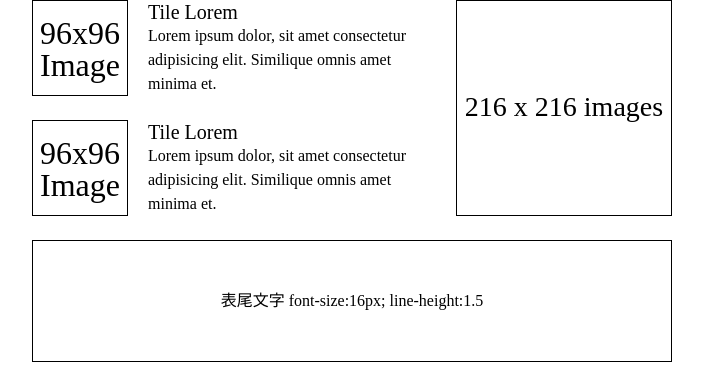
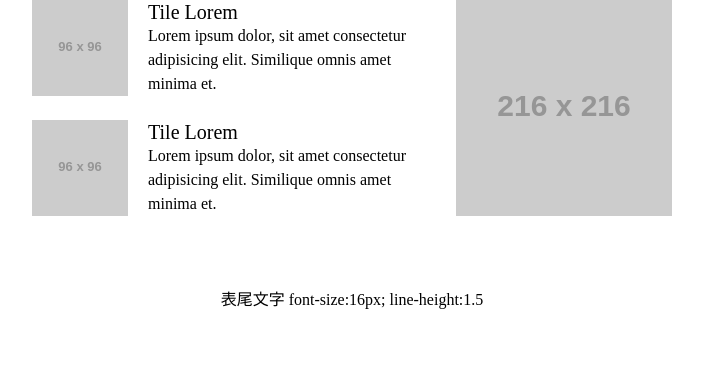
Before and after one commit to kjes9307/WEEK1, a website: page app/index2.html in a window 1280 px wide. Shown: the whole page, without its empty margins (288-991 px from the left). Drawn offline with Linux system fonts and the light colour scheme; placeholder pictures from the web are drawn by us.

Commit message:
fix week1 hw2

```diff
--- a/app/assets/style/index2.scss
+++ b/app/assets/style/index2.scss
@@ -5,6 +5,10 @@
 .container{
     width: 640px;
     margin : 0 auto;
+}
+img{
+    vertical-align: middle;
+    // border : 1px solid black
 }
 .content{
     display: flex;
@@ -35,21 +39,16 @@
 
     }
     .rightContent{
-        width: 216px;
-        height: 216px;
         margin-left: 20px;
-        font-size: 28px;
-        padding-top: 92px;
-        text-align: center;
-        border: 1px solid black;
-
     }
-
 }
 .footer{
-    font-size: 16px;
-    line-height: 1.5;
+
     padding: 48px 0px;
     text-align: center;
-    border: 1px solid black;
+    // border: 1px solid black;
+    p{
+        font-size: 16px;
+        line-height: 1.5;
+    }
 }
--- a/app/index2.html
+++ b/app/index2.html
@@ -11,27 +11,32 @@
     <div class="container">
         <div class="content">
             <div class="leftContent">
-                <div class="justify">
-                    <div class="img">96x96 Image</div>
-                    <div class="description">
+                <ul class="justify">
+                    <li>
+                        <img src="https://fakeimg.pl/96x96/ffffff">
+                    </li>
+
+                    <li class="description">
                         <h2>Tile Lorem</h2>
                         <p>Lorem ipsum dolor, sit amet consectetur adipisicing elit. Similique omnis amet minima et.</p>
-                    </div>
-                </div>
+                    </li>
+                </ul>
 
-                <div class="justify">
-                    <div class="img">96x96 Image</div>
-                    <div class="description">
+                <ul class="justify">
+                    <li>
+                        <img src="https://fakeimg.pl/96x96/ffffff">
+                    </li>
+                    <li class="description">
                         <h2>Tile Lorem</h2>
                         <p>Lorem ipsum dolor, sit amet consectetur adipisicing elit. Similique omnis amet minima et.</p>
-                    </div>
-                </div>
+                    </li>
+                </ul>
             </div>
             <div class="rightContent">
-                216 x 216 images
+                <img src="https://fakeimg.pl/216x216/ffffff">
             </div>
         </div>
-        <div class="footer">表尾文字 font-size:16px; line-height:1.5</div>
+        <div class="footer"><p>表尾文字 font-size:16px; line-height:1.5</p></div>
     </div>
 </body>
 </html>
```
Also changed, not shown: app/assets/style/index2.css, 1 other file.
